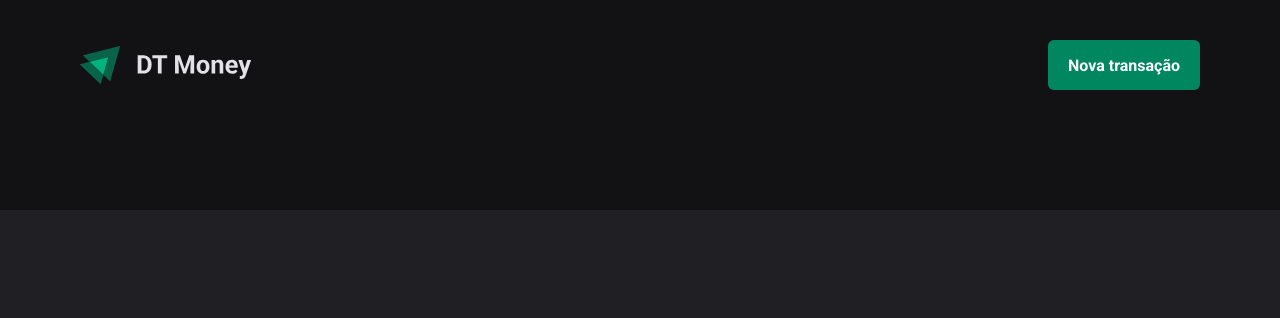
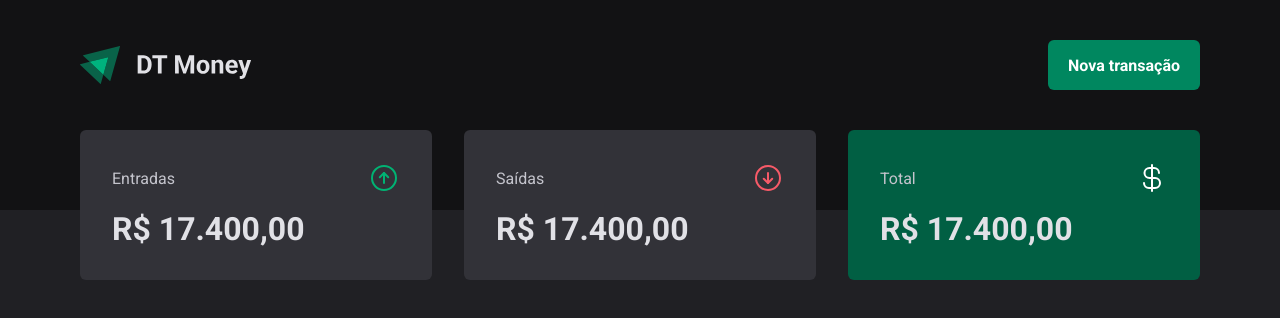
Before and after one commit to yale1995/personal-controller-finance-app, a React (Vite) app: page / in a window 1280 px wide. Shown: the top 318 px of the page. Built offline with nearby package versions, Linux system fonts and the light colour scheme.

Commit message:
feat: importing summary container

```diff
--- a/src/pages/Transactions/index.tsx
+++ b/src/pages/Transactions/index.tsx
@@ -1,9 +1,11 @@
 import { Header } from '../../components/Header'
+import { Summary } from '../../components/Summary'
 
 export function Transactions() {
   return (
     <div>
       <Header />
+      <Summary />
     </div>
   )
 }
```
